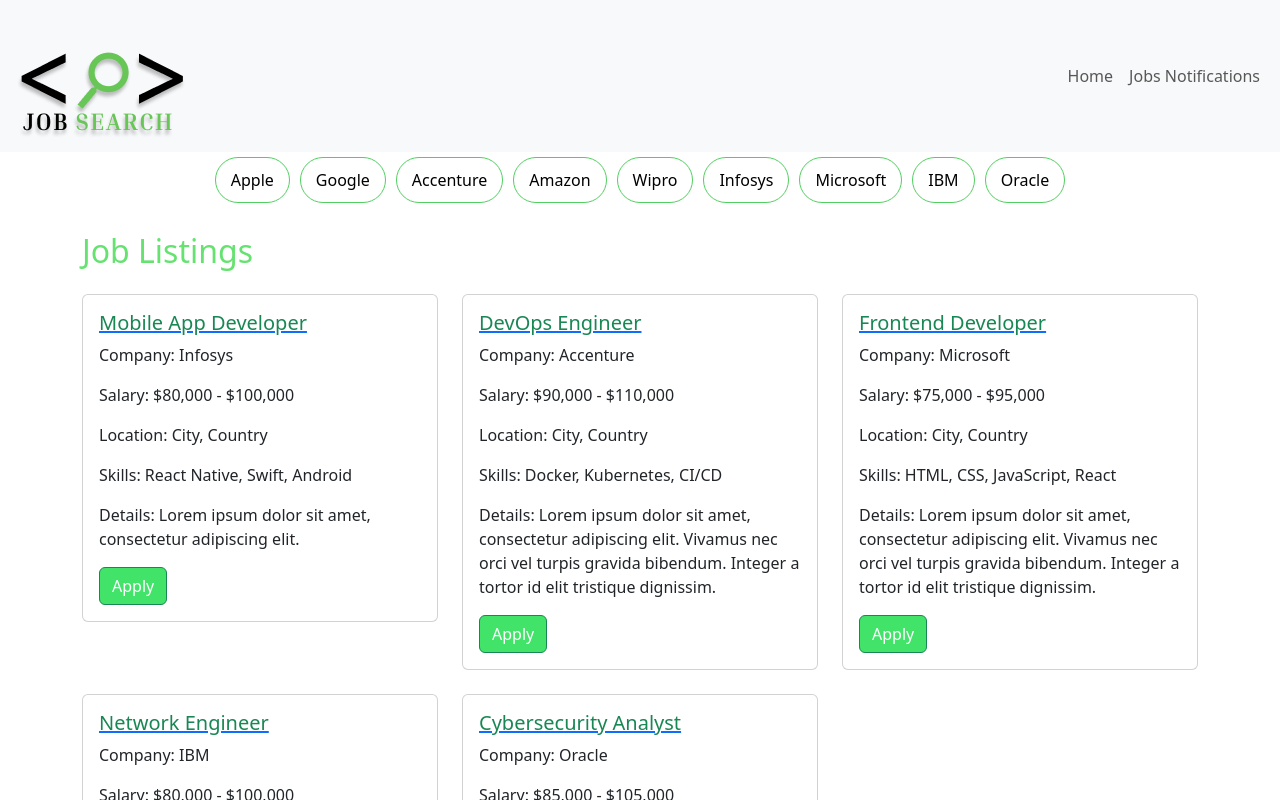
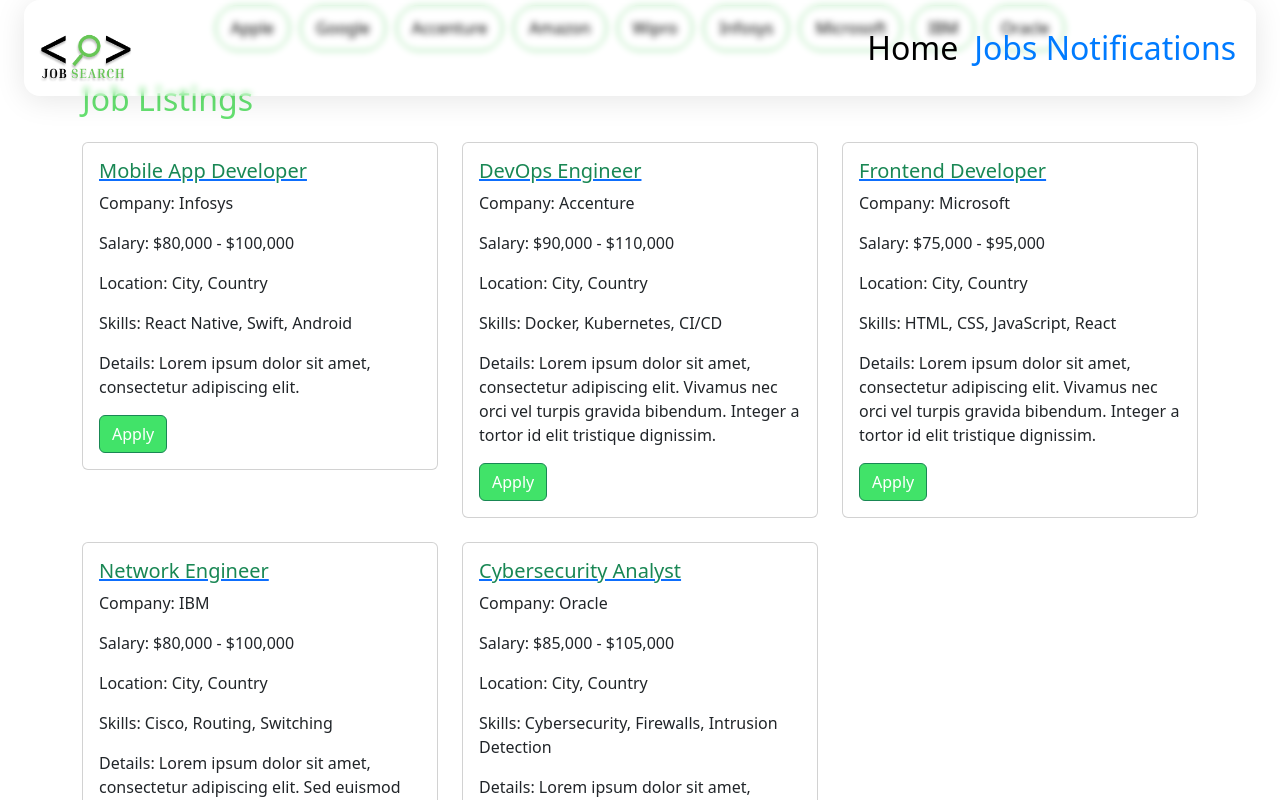
Before and after one commit to Mansoor-P/jobhunt, a React (Vite) app: page /jobs_notifications in a window 1280 px wide. Shown: the top 800 px of the page. Built offline with nearby package versions, Linux system fonts and the light colour scheme.

Commit message:
header updated

```diff
--- /dev/null
+++ b/src/stores/components/Header.css
@@ -0,0 +1,41 @@
+.navbar {
+/* From https://css.glass */
+background: rgba(255, 252, 252, 0.04);
+border-radius: 16px;
+box-shadow: 0 4px 30px rgba(0, 0, 0, 0.1);
+backdrop-filter: blur(3.1px);
+-webkit-backdrop-filter: blur(3.1px);
+margin-bottom: 30px;
+margin-left: 24px;
+  margin-right: 24px;
+}
+.navbar-brand img {
+  width: 100px;
+}
+.navbar-nav li {
+  font-size: 2rem;
+}
+
+@media (max-width: 576px) {
+  .navbar-brand img {
+    width: 100px;
+  }
+
+  .navbar-nav {
+    width: 100%;
+    text-align: center;
+    margin-top: 10px;
+  }
+}
+
+.navbar-nav .nav-item .nav-link {
+  color: #000000;
+}
+
+.navbar-nav .nav-item .nav-link:hover {
+  color: #007bff;
+}
+
+.navbar-nav .nav-item.active .nav-link {
+  color: #007bff;
+}
--- a/src/stores/components/Header.jsx
+++ b/src/stores/components/Header.jsx
@@ -1,10 +1,15 @@
+// Header.js
+
 import React from "react";
 import "bootstrap/dist/css/bootstrap.min.css";
-import { Link } from "react-router-dom";
+import { Link, useLocation } from "react-router-dom";
+import "./Header.css"; // Import the CSS file
 
 const Header = () => {
+  const location = useLocation();
+
   return (
-    <nav className="navbar navbar-expand-lg navbar-light bg-light">
+    <nav className="navbar navbar-expand-lg  fixed-top">
       <div className="container-fluid">
         <Link className="navbar-brand" to="/">
           <img src="../public/assets/LOGO1.png" alt="logo" />
@@ -23,12 +28,20 @@
         <div className="collapse navbar-collapse" id="navbarNavAltMarkup">
           <div className="navbar-nav ms-auto">
             <ul className="navbar-nav">
-              <li className="nav-item">
+              <li
+                className={`nav-item ${
+                  location.pathname === "/" ? "active" : ""
+                }`}
+              >
                 <Link className="nav-link" to="/">
                   Home
                 </Link>
               </li>
-              <li className="nav-item">
+              <li
+                className={`nav-item ${
+                  location.pathname === "/jobs_notifications" ? "active" : ""
+                }`}
+              >
                 <Link className="nav-link" to="/jobs_notifications">
                   Jobs Notifications
                 </Link>
```
